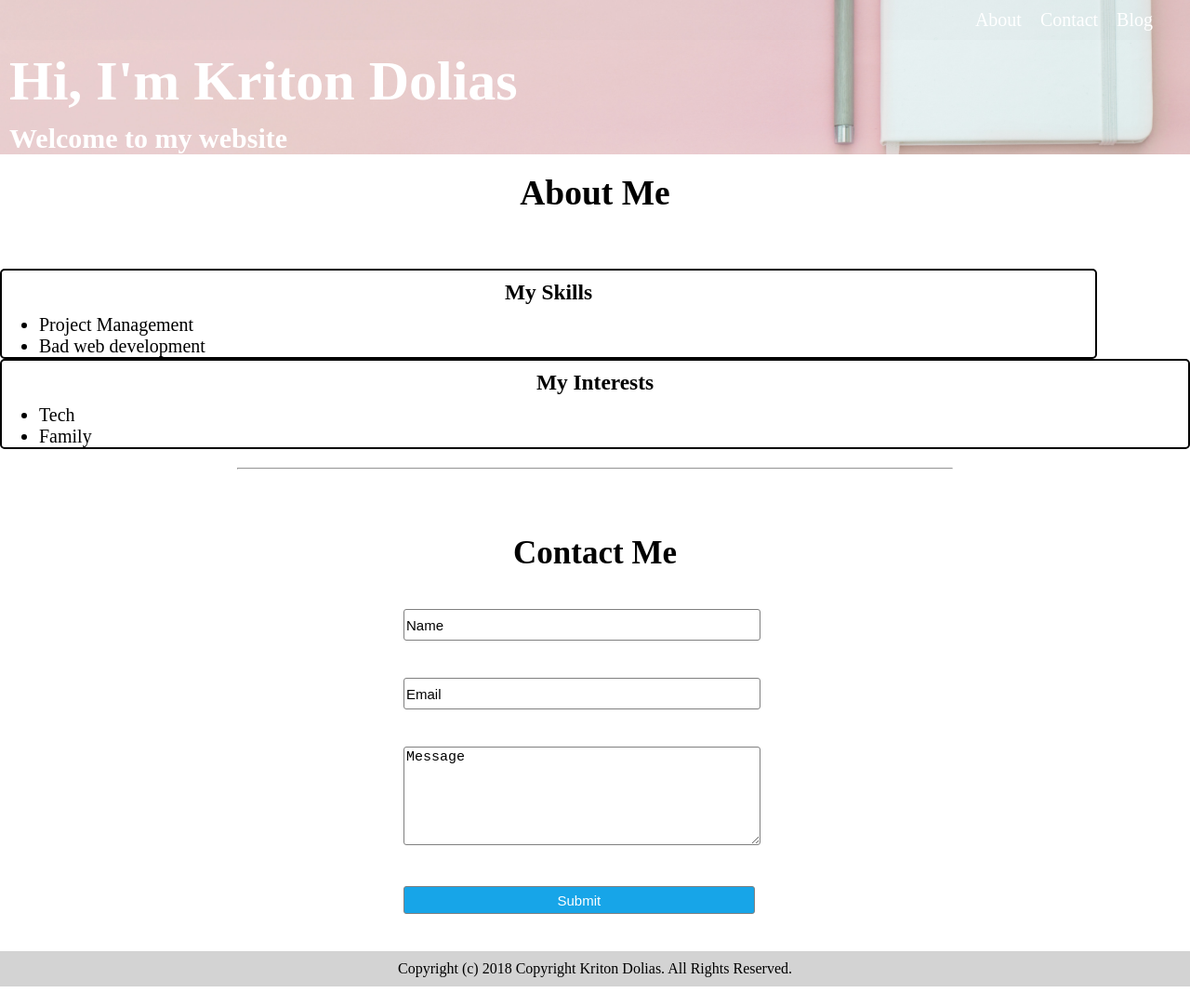
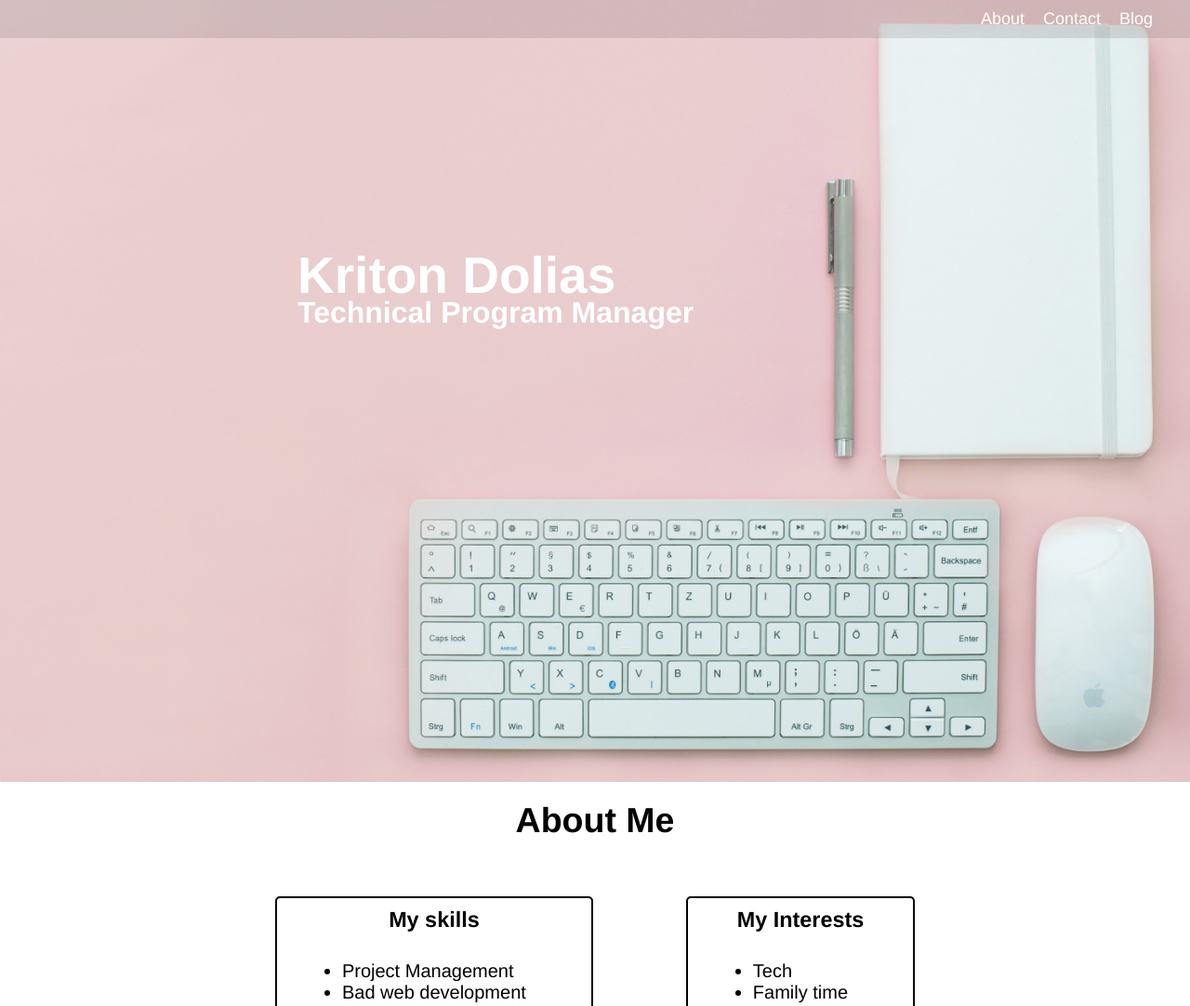
Before and after one commit to KritonD/class-5-july-23, a plain HTML site: page landing-page/index.html in a window 1280 px wide. Shown: the top 1082 px of the page at 93% size. Before the commit the page ends 1061 px from the top, so only its background shows below. Drawn offline with Linux system fonts and the light colour scheme.

Commit message:
cleaned up css and ready to do ruby!

```diff
--- a/landing-page/css/style.css
+++ b/landing-page/css/style.css
@@ -1,5 +1,6 @@
 * {
   margin:0;
+  font-family: helvetica;
 }
 
 a {
@@ -11,13 +12,15 @@ a {
   background-repeat: no-repeat;
   background-position: center;
   background-size: cover;
+  background-color: rgba(225,205,206, 1);; /*change this to the pink in the picture*/
+  height:100%;
 }
 
 .navigation-bar{
-  background-color: rgba(0,0,0, 0.01);
+  background-color: rgba(0,0,0, 0.1);
   display:flex;
   justify-content: flex-end;
-  font-size: 20px;
+  font-size: 18px;
   padding-right: 30px;
   padding-left: 30px;
 }
@@ -37,28 +40,42 @@ a {
   flex-direction: column;
   align-items: center;
   justify-content: center;
-  height:80vh;
+  height:100vh;
+  line-height: 100%;
 }
 
 .title-1, .title-2 {
-  margin: 10px;
+  /*margin: 10px; removed after moving the fonts up*/
   color: white;
+
 }
 
 .title-1 {
-  font-size:60px;
+  font-size:55px;
+  position: absolute;
+  top: 60%;
+  left: 50%;
+  height: 50%;
+  width: 50%;
+  margin: -15% 0 0 -25%;
 }
 
 .title-2 {
-  font-size:30px;
+  font-size:32px;
+  position: absolute;
+  top: 65%;
+  left: 50%;
+  height: 50%;
+  width: 50%;
+  margin: -15% 0 0 -25%;
 }
 
 .about-title, li, h3 {
   color:black;
 }
 
-.second_section {
-  height:60vh;
+.about_me {
+  height:40vh;
   }
 
 #about {
@@ -75,13 +92,13 @@ h3 {
   margin:10px;
 }
 
-.skills_interests_container {
+.skills_passions_container {
   display: flex;
   flex-direction: row;
   justify-content: center;
  }
 
-.skills, .interests {
+.skills, .passions {
   border: 2px solid black;
   border-radius: 5px;
   font-size:20px;
@@ -91,7 +108,7 @@ h3 {
   margin-right:100px;
 }
 
-.skills-list, .interests-list {
+.skills-list, .passions-list {
     padding:20px 70px 30px 70px;
 }
 
@@ -131,22 +148,23 @@ hr {
   border-radius: 3px;
 }
 
-#contact_me textarea {
+textarea {
   width: 80%;
   height: 100px;
   font-size: 15px;
   border: 1px solid grey;
   border-radius:3px;
+  resize: none;
 }
 
 
-.submit-button {
+submit-button {
   background-color:#17a5e8;
   color:white;
 }
 
 footer {
-  background-color: lightgrey;
+  background-color: rgba(0,0,0, 0.1);
   margin-top: 10px;
   padding: 10px;
   text-align: center;
--- a/landing-page/index.html
+++ b/landing-page/index.html
@@ -1,68 +1,66 @@
 <!DOCTYPE html>
 <html>
   <head>
+    <title>Kriton Dolias - Technical Program Manager</title>
     <meta charset="UTF-8">
-    <title>Kriton Dolias - Technical Program Manager</title>
-  <link rel="stylesheet" href="css/style.css" type="text/css">
+    <link rel="stylesheet" href="/landing-page/css/style.css">
   </head>
  <body>
   <div class="background-image">
       <nav class="navigation-bar">
         <ul class="navigation-items">
-                  <li id="about-list-item"><a href="#about">About</a> </li>
-                  <li id="contact-list-item"><a href="#content">Contact</a> </li>
-                  <li id="blog-list-item"><a href="#blog">Blog</a></li>
+          <li id="about-list-item"><a href="#about">About</a></li>
+          <li id="contact-list-item"><a href="#contact">Contact</a></li>
+          <li id="blog-list-item"><a href="#contact">Blog</a></li>
         </ul>
       </nav>
-         <div class="first-section">
-             <h1 class="title-1">Hi, I'm Kriton Dolias</h1>
-             <h2 class="title-2">Welcome to my website</h2>
+      <div class="first_section">
+        <h1 class="title-1">Kriton Dolias</h1>
+        <h2 class="title-2">Technical Program Manager</h2>
       </div>
     </div>
       <div class="container">
-         <div class="second-section">
+        <div class="about_me">
           <div id="about">
             <h2 class="about-title">About Me</h2>
           </div>
-            <div class="skills-interests-container">
+          <div class="skills_passions_container">
             <div class="skills">
-                    <h3 class="title-3" id="skills_title">My Skills</h3>
-                    <ul class="skills_list">
-                        <li>Project Management</li>
-                        <li>Bad web development</li>
+              <h3 class="skills_title">My skills</h3>
+              <ul class="skills-list">
+                <li id="skill-1">Project Management</li>
+                <li id="skill-2">Bad web development</li>
               </ul>
             </div>
-                <div class="interests">
-                    <h3 class="title-3" id="interest_title">My Interests</h3>
-                    <ul class="interest-list">
-                        <li>Tech</li>
-                        <li>Family</li>
+            <div class="passions">
+              <h3 class="passions_title">My Interests</h3>
+              <ul class="passions-list">
+                <li id="passion-1">Tech</li>
+                <li id="passion-2">Family time</li>
               </ul>
             </div>
         </div>
     </div>
       <hr></hr>
-      <div id ="contact">
+      <div id="contact">
         <h2 class="contact-title">Contact Me</h2>
         <form id="contact_me">
           <div>
-                   <input type="text" value="Name" required="required"/>
+            <input required="required" type="text" value="Name"/>
           </div>
           <div>
-                   <input type="email" value="Email" required="required"/>
+            <input required="required" type="email" value="Email"/>
           </div>
           <div>
             <textarea>Message</textarea>
           </div>
           <div>
-                   <input class="submit-button" type="submit" Value="Submit" required="required"/>
+            <input class="submit-button" required="required" type="submit" value="Submit"/>
           </div>
         </form>
       </div>
     </div>
-
     <footer>
-
       <div class="copyright">
       <p>Copyright (c) 2018 Copyright Kriton Dolias. All Rights Reserved.</p>
       </div>
```
Lines whose indentation alone changed are shown as unchanged.
